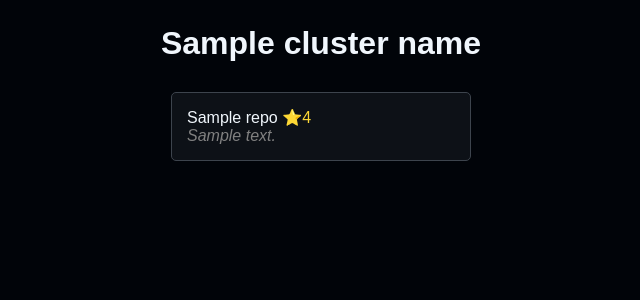
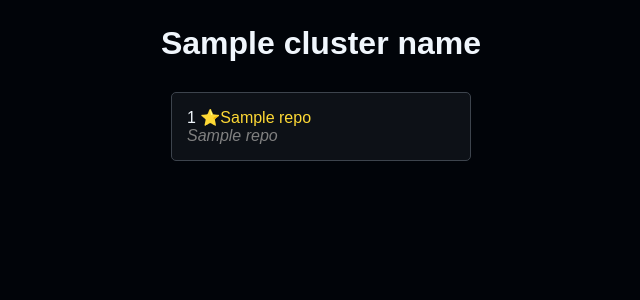
Before and after one commit to LiamSnow/categorized-github-recommender, a Flask app: template website/templates/category.html in a window 1280 px wide. Shown: the top 300 px of the page, without its empty margins (319-959 px from the left). Run offline with Flask 3, Linux system fonts and the light colour scheme; the template is opened without the code that fills it: most values are stand-ins (such as "Sample title", 1, 10 or a date in 2020); parts of the project's set-up code (start-up, migrations or seed data) failed here and were passed over; some web fonts are replaced.

Commit message:
fix category view

```diff
--- a/website/templates/category.html
+++ b/website/templates/category.html
@@ -4,12 +4,12 @@
 <main>
     <h1>{{ cluster_name }}</h1>
     <div class="category-repos">
-        {% for (name, desc, stars) in repos %}
-        <a href="https://github.com/{{ name }}" class="recommendation">
-            <span class="name">{{ name }} </span>
-            <span class="stars">⭐{{ stars }}</span>
+        {% for repo in repos %}
+        <a href="https://github.com/{{ repo[0] }}" class="recommendation">
+            <span class="name">{{ repo[0] }} </span>
+            <span class="stars">⭐{{ repo[2] }}</span>
             <br>
-            <span class="description"> {{ desc }}</span>
+            <span class="description"> {{ repo[1] }}</span>
         </a>
         {% endfor %}
     </div>
```
